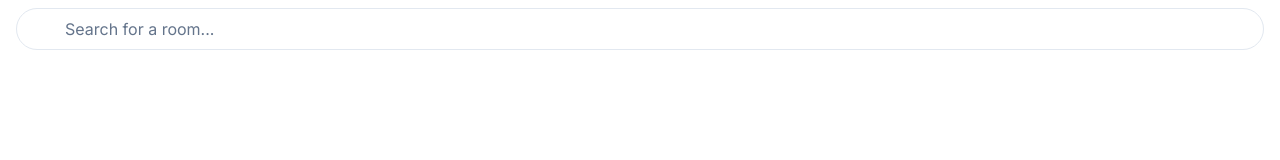
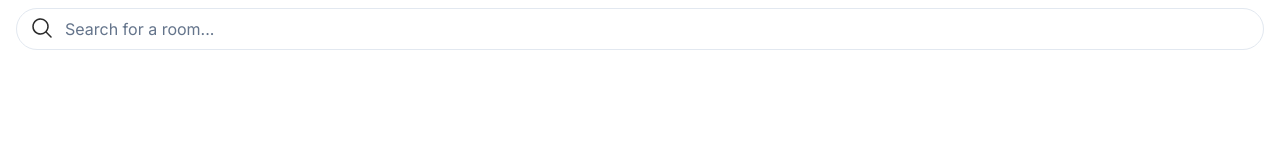
Before and after one commit to aJanuary/concarte, a Next.js app: page / in a window 1280 px wide. Shown: the top 160 px of the page. Built offline with nearby package versions, Linux system fonts and the light colour scheme.

Commit message:
Add icons to room select
Replace the < with a chevron icon, and add a magnifying glass when it is
not selected.

```diff
--- a/app/RoomSelect.tsx
+++ b/app/RoomSelect.tsx
@@ -1,5 +1,6 @@
 import React from 'react';
 import { Room, Config } from './common_types';
+import { ChevronLeftIcon, MagnifyingGlassIcon } from '@heroicons/react/24/solid'
 
 interface RoomSelectProps {
   config: Config;
@@ -10,7 +11,7 @@ export default function RoomSelect({ config, onRoomSelected }: RoomSelectProps)
   const [focused, setFocused] = React.useState(false);
   const onFocus = () => setFocused(true);
   const onDismiss = (e: React.MouseEvent<HTMLElement>) => {
-    if (e.target === e.currentTarget) {
+    if (e.target === e.currentTarget || e.currentTarget.tagName === 'BUTTON') {
       setFocused(false);
     }
   };
@@ -32,10 +33,19 @@ export default function RoomSelect({ config, onRoomSelected }: RoomSelectProps)
     }).sort((a, b) => a.label.localeCompare(b.label));
   }
 
+  let icon;
+  if (focused) {
+    icon = <button className="absolute top-2 left-6 pl-1 pr-2 pt-2 pb-2 cursor-pointer text-primary-text" tabIndex={1} onClick={onDismiss}>
+    <ChevronLeftIcon className="size-6" />
+  </button>
+  } else {
+    icon = <MagnifyingGlassIcon className="absolute size-10 top-2 left-6 pl-1 pr-2 pt-2 pb-2 text-primary-text" />
+  }
+
   return <div className={`transition absolute top-0 w-screen ${focused ? 'h-screen bg-background' : 'bg-transparent'}`}  onFocus={onFocus} onClick={onDismiss} >
     <div className="px-4 py-2">
       <input className="p-2 pl-12 border rounded-full w-full border-border bg-background text-primary-text placeholder-secondary-text" tabIndex={2} type="text" placeholder="Search for a room..." value={query} onChange={e => setQuery(e.target.value)}/>
-      { focused && <button className="absolute top-2 left-6 pl-1 pr-2 text-3xl cursor-pointer text-primary-text" tabIndex={1} onClick={onDismiss}>&lt;</button>}
+      { icon }
     </div>
     <ul className={`absolute top-14 right-0 bottom-0 left-0 px-4 py-2 overflow-y-auto ${!focused && 'hidden'}`}>
       {results.map(((room, i) => {
--- a/package.json
+++ b/package.json
@@ -9,6 +9,7 @@
     "lint": "next lint"
   },
   "dependencies": {
+    "@heroicons/react": "^2.1.5",
     "next": "14.2.5",
     "ol": "^10.0.0",
     "react": "^18",
```
Also changed, not shown: 1 other file (tests, documents, lock files or other folders).
